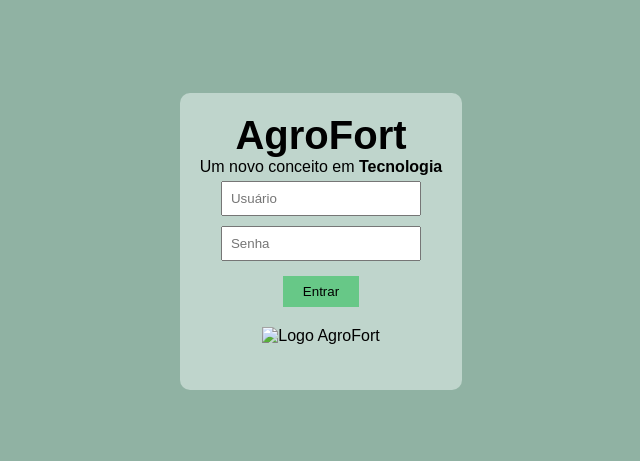
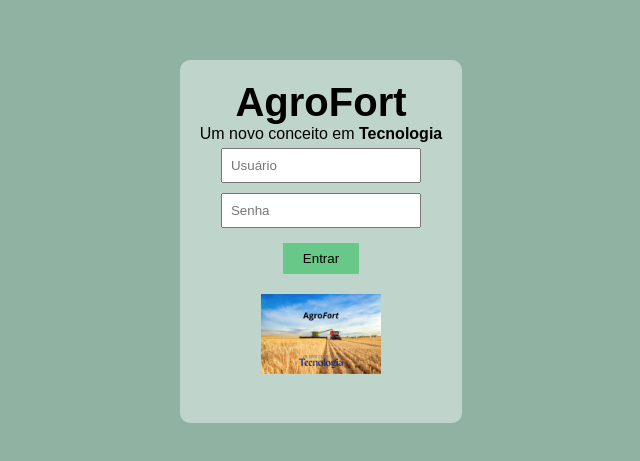
Before and after one commit to DanielMaori43/Agrofort, a plain HTML site: page index.html in a window 1280 px wide. Shown: the part 159-620 px from the top of the page, without its empty margins (319-959 px from the left). Drawn offline with Linux system fonts and the light colour scheme; the site is published under a folder, as on GitHub Pages, so addresses that start at the root find nothing.

Commit message:
Update index.html

```diff
--- a/index.html
+++ b/index.html
@@ -16,7 +16,7 @@
             <input type="password" id="password" placeholder="Senha" required><br>
             <button type="submit">Entrar</button>
         </form>
-        <img src="/AgroFort.png" alt="Logo AgroFort" class="login-logo">
+        <img src="AgroFort.png" alt="Logo AgroFort" class="login-logo">
         <p class="login-error" id="loginError"></p>
     </div>
 <script src="script.js"></script>
```
